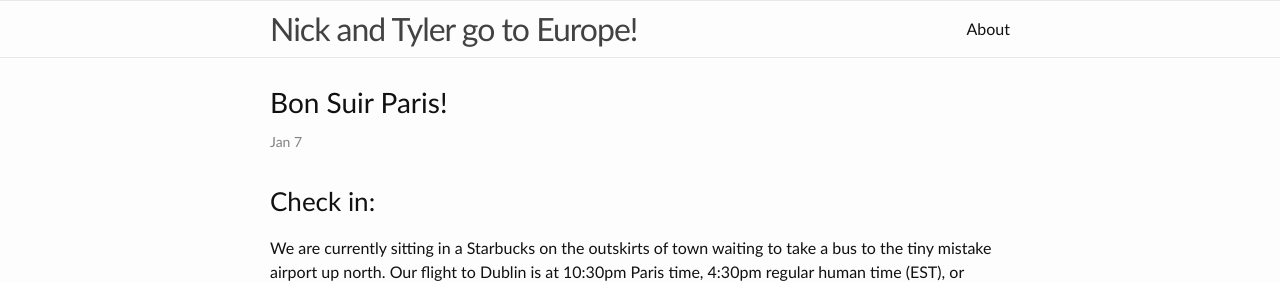
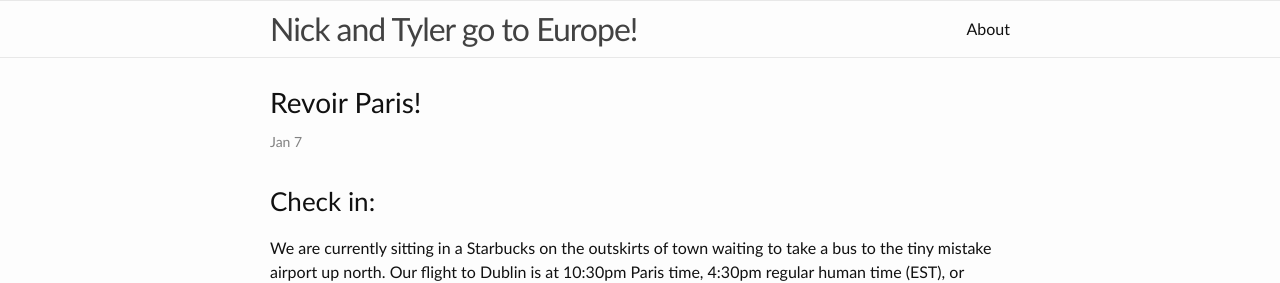
Before and after one commit to nstrayer/europeBlog, a Jekyll site: the page built from _posts/2015-01-07-leavingParis.markdown, in a window 1280 px wide and 900 px high. Shown: the top 283 px of the window. Built offline with Jekyll 4.4.1, drawn with Linux system fonts in a browser that asks for light colours.

Commit message:
Fixed title

```diff
--- a/_posts/2015-01-07-leavingParis.markdown
+++ b/_posts/2015-01-07-leavingParis.markdown
@@ -1,6 +1,6 @@
 ---
 layout: post
-title:  Bon Suir Paris!
+title:  Revoir Paris!
 date:   2015-01-07 12:00:00
 categories: check-in
 ---
```
